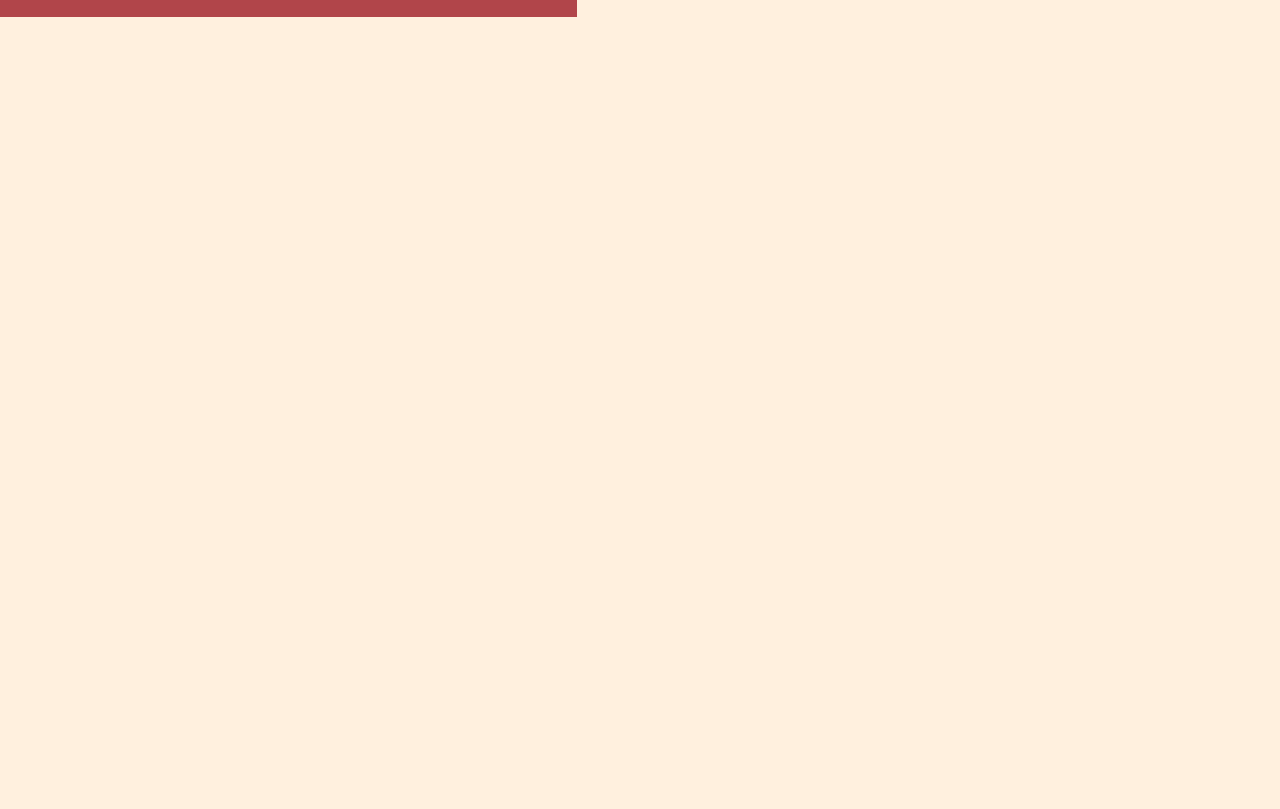
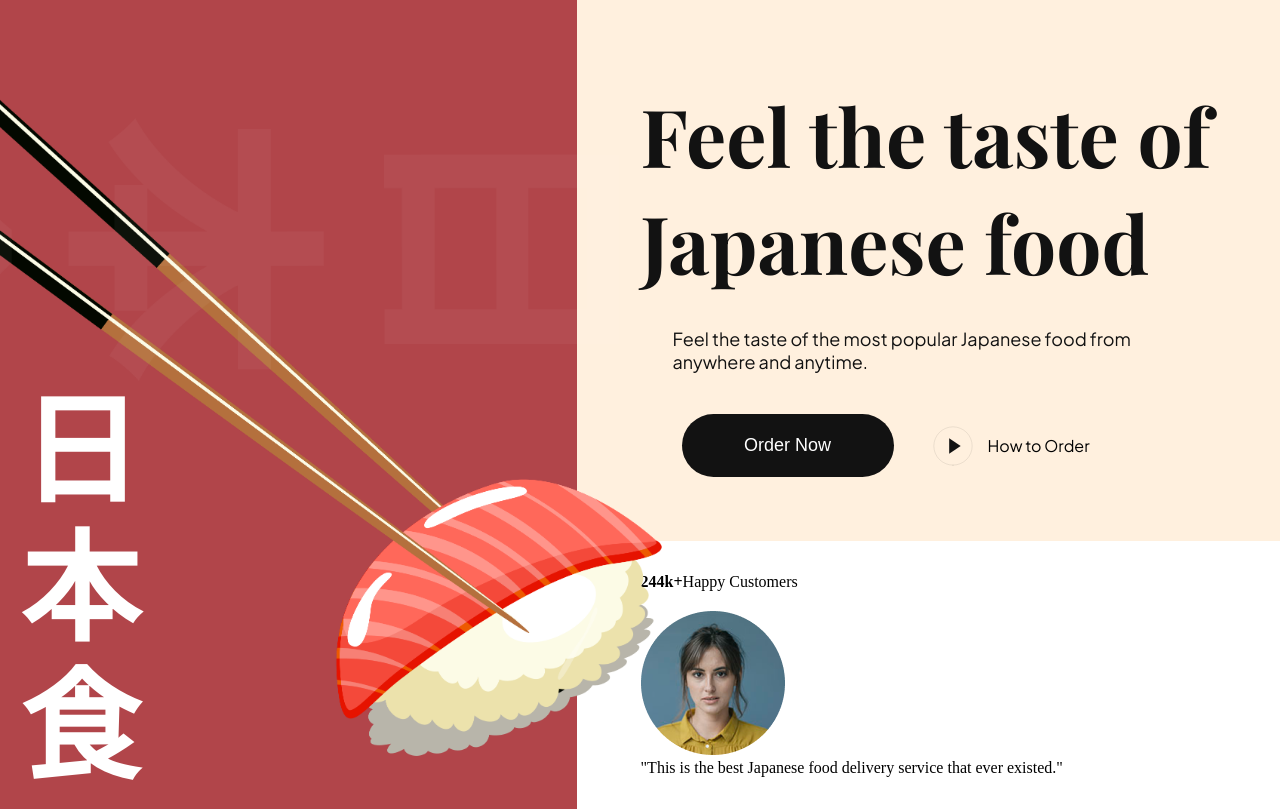
Before and after one commit to shagors/sushi-food-design, a website with bundled scripts: page index.html in a window 1280 px wide. Shown: the part 55-864 px from the top of the page. Before the commit the page ends 800 px from the top, so only its background shows below. Built offline with nearby package versions, Linux system fonts and the light colour scheme; files whose address does not match are found by name.

Commit message:
hero icon and banner add and design and set button

```diff
--- /dev/null
+++ b/css/sections/hero.css
@@ -0,0 +1,175 @@
+.hero {
+    display: flex;
+    min-height: calc(100vh - 74px);
+    overflow: hidden;
+}
+
+.hero-image {
+    flex: 1;
+    display: flex;
+    flex-direction: column;
+
+    position: relative;
+    z-index: 5
+}
+
+.hero-image img {
+    width: 120%;
+    height: 100%;
+    object-fit: contain;
+}
+
+.hero-image__overlay {
+    position: absolute;
+    inset: 0;
+    width: 100%;
+
+    background-color: var(--primary-color);
+    z-index: -1;
+}
+
+.hero-image h2 {
+    position: absolute;
+    bottom: 0;
+    padding: 20px;
+
+    font-family: var(--playfair-display);
+    font-weight: 700;
+    font-size: 120px;
+    line-height: 138px;
+    color: #fff;
+}
+
+.hero-content {
+    flex: 1.22;
+    display: flex;
+    justify-content: space-between;
+    flex-direction: column;
+}
+
+.hero-content-info {
+    padding: 64px;
+    flex: 1;
+    display: flex;
+    justify-content: center;
+    flex-direction: column;
+}
+
+.hero-content-info h1 {
+    font-size: 80px;
+    font-weight: 600px;
+    font-family: var(--playfair-display);
+    color: var(--secondary-color);
+}
+
+.hero-content-info p {
+    margin: 32px 0 0 32px;
+
+    font-family: var(--plus-jakarta-sans);
+    color: var(--secondary-color);
+    font-size: 18px;
+    font-weight: 400;
+}
+
+.hero-content__buttons {
+    margin: 41px 0 0 41px;
+
+    display: flex;
+    flex-wrap: wrap;
+    gap: 36px;
+}
+
+.hero-content__order-button {
+    padding: 20px;
+    border-radius: 36px;
+    min-width: 212px;
+    outline: none;
+    border: none;
+    background: var(--secondary-color);
+
+    cursor: pointer;
+
+    color: #fff;
+    font-weight: 500;
+    font-size: 18px;
+    line-height: 23px;
+}
+
+.hero-content__play-button {
+    border: none;
+    outline: none;
+    background: transparent;
+
+    display: flex;
+    align-items: center;
+
+    font-size: 16px;
+    line-height: 19px;
+    color: var(--black-200);
+    font-family: var(--plus-jakarta-sans);
+
+    cursor: pointer;
+}
+
+.hero-content__play-button img {
+    margin-right: 12px;
+
+    width: 46px;
+    height: 46px;
+    object-fit: contain;
+}
+
+.hero-content__testimonial {
+    padding: 32px 64px;
+
+    display: flex;
+    flex-wrap: wrap;
+    gap: 20px;
+
+    background: var(--color-white)
+}
+
+.hero-content__customer {
+    flex: 1;
+    gap: 10px;
+}
+
+.hero-content__customer h4 {
+    font-size: 62px;
+    font-weight: 400;
+    font-family: var(--playfair-display)
+}
+
+.hero-content__customer p {
+    font-size: 16px;
+    font-weight: 400;
+    font-family: var(--plus-jakarta-sans);
+    color: var(--secondary-color);
+    opacity: 0.5;
+}
+
+.hero-content__review {
+    flex: 1;
+    display: flex;
+    align-items: center;
+    gap: 10px;
+
+    padding-left: 20px;
+    border-left: 1px solid rgba(2, 2, 2, 0.1);
+    min-width: 200px;
+}
+
+.hero-content__review img {
+    width: 42px;
+    height: 42px;
+    object-fit: contain;
+}
+
+.hero-content__review p {
+    font-size: 12px;
+    font-weight: 400;
+    line-height: 32px;
+    font-family: var(--plus-jakarta-sans);
+    color: var(--secondary-color);
+    opacity: 0.8
+}
--- a/css/style.css
+++ b/css/style.css
@@ -3,7 +3,7 @@
 
 /* other css file imports */
 @import url("sections/header.css");
-/* @import url("sections/hero.css"); */
+@import url("sections/hero.css");
 /* @import url("sections/about.css"); */
 /* @import url("sections/popular.css"); */
 /* @import url("sections/trending.css"); */
--- a/index.html
+++ b/index.html
@@ -43,6 +43,45 @@
             </nav>
             </header>
 
+    <section class="hero">
+        <div class="hero-image">
+            <img src="assets/sushi-1.png" alt="sushi" />
+            <h2>
+                日 <br />
+                本 <br />
+                食
+            </h2>
+
+            <div class="hero-image__overlay"></div>
+        </div>
+
+        <div class="hero-content">
+            <div class="hero-content-info">
+                <h1>Feel the taste of Japanese food</h1>
+                <p>Feel the taste of the most popular Japanese food from anywhere and anytime.</p>
+
+                <div class="hero-content__buttons">
+                    <button class="hero-content__order-button">Order Now</button>
+                    <button class="hero-content__play-button">
+                        <img src="assets/play-circle.svg" alt="play" />
+                        How to Order
+                    </button>
+                </div>
+            </div>
+
+            <div class="hero-content__testimonial">
+                <div class="hero-content-customer flex-center">
+                    <h4>24<span>4k+</span></h4>
+                    <p>Happy Customers</p>
+                </div>
+
+                <div class="hero-content-review">
+                    <img src="assets/user.png" alt="user" />
+                    <p>"This is the best Japanese food delivery service that ever existed."</p>
+                </div>
+            </div>
+        </div>
+    </section>
             <script src="js/script.js" type="module"></script>
 </body>
 </html>
```
Also changed, not shown: css/sections/about.css (added), css/sections/footer.css (added), css/sections/popular.css (added), css/sections/subscribe.css (added), css/sections/trending.css (added).
